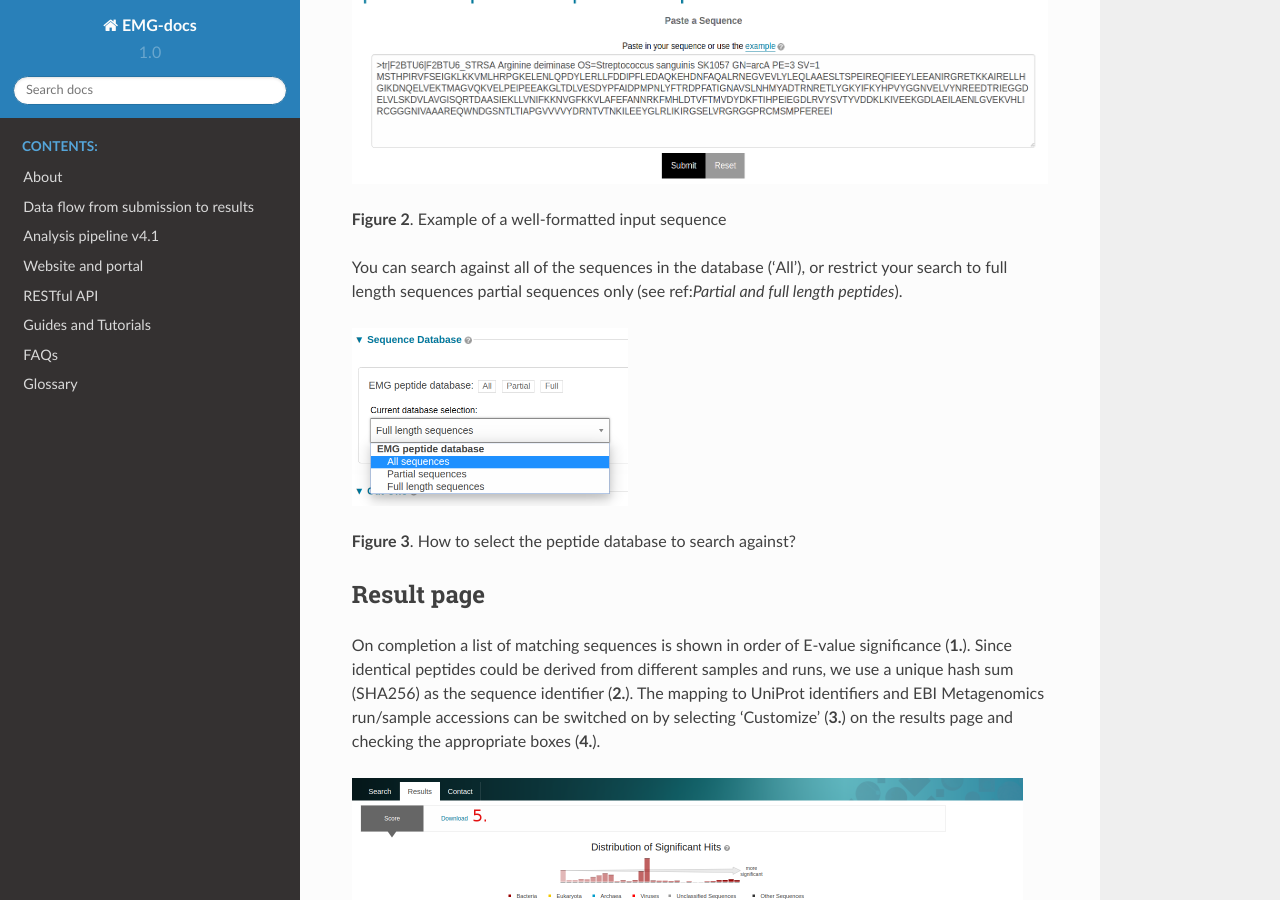
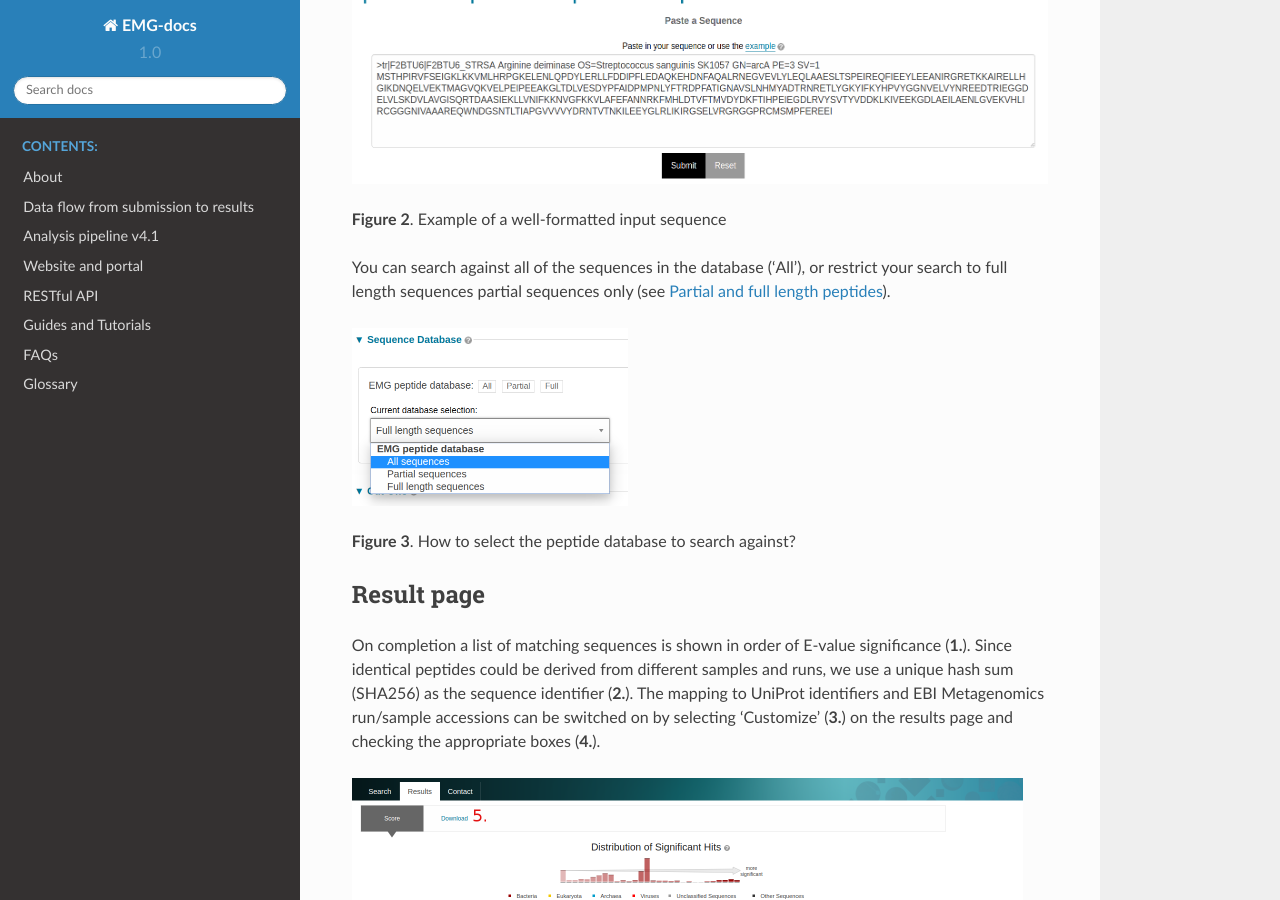
Before and after one commit to EBI-Metagenomics/EMG-docs, a Sphinx documentation site: the page built from docs/sequence-search.rst, in a window 1280 px wide and 900 px high, scrolled down 1045 px. Built offline with Sphinx 7.4.7 and the Read the Docs theme 2.0.0, drawn with Linux system fonts in a browser that asks for light colours.

Commit message:
Update sequence-search.rst

```diff
--- a/docs/sequence-search.rst
+++ b/docs/sequence-search.rst
@@ -28,7 +28,7 @@ The search takes a FASTA-formatted amino acid sequence.
 
 You can search against all of the sequences in the database ('All'),
 or restrict your search to full length sequences partial
-sequences only (see ref:`Partial and full length peptides`).
+sequences only (see :ref:`Partial and full length peptides`).
 
 .. figure:: images/sequence_search_db_select.png
    :scale: 50 %
```
